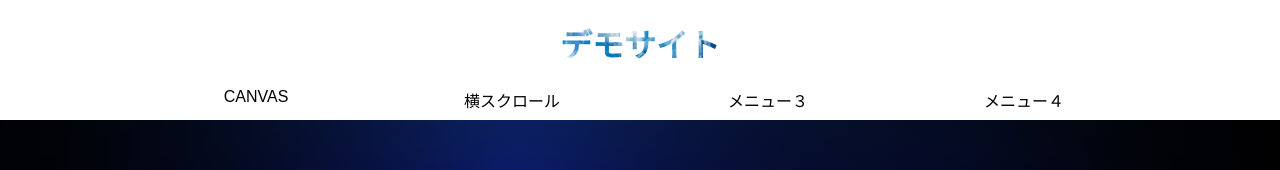
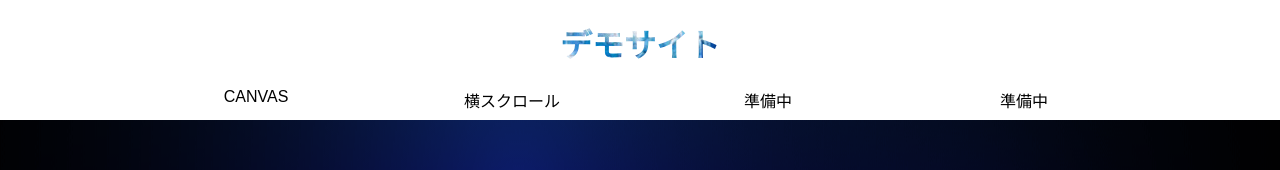
Before and after one commit to dev-swd/demosite, a plain HTML site: page index.html in a window 1280 px wide. Shown: the top 170 px of the page. Drawn offline with Linux system fonts and the light colour scheme.

Commit message:
Menu Caption Change

```diff
--- a/index.html
+++ b/index.html
@@ -16,8 +16,8 @@
         <ul class="gnav">
           <li><a href="#canvas-section">CANVAS</a></li>
           <li><a href="#sidescroll-section">横スクロール</a></li>
-          <li><a href="#">メニュー３</a></li>
-          <li><a href="#">メニュー４</a></li>
+          <li><a href="#">準備中</a></li>
+          <li><a href="#">準備中</a></li>
         </ul>
       </nav>
       <div id="canvasHeader">
--- a/index.js
+++ b/index.js
@@ -23,6 +23,7 @@ window.onload = function() {
     ctxOverlay.clearRect(0,0,cvsOverlay.width,cvsOverlay.height);
     drawSpot();
 
+    // canvasを統合する
     ctxOverlay.globalCompositeOperation = "lighter";
     ctxOverlay.drawImage(cvsWave,0,0);
   }
```
